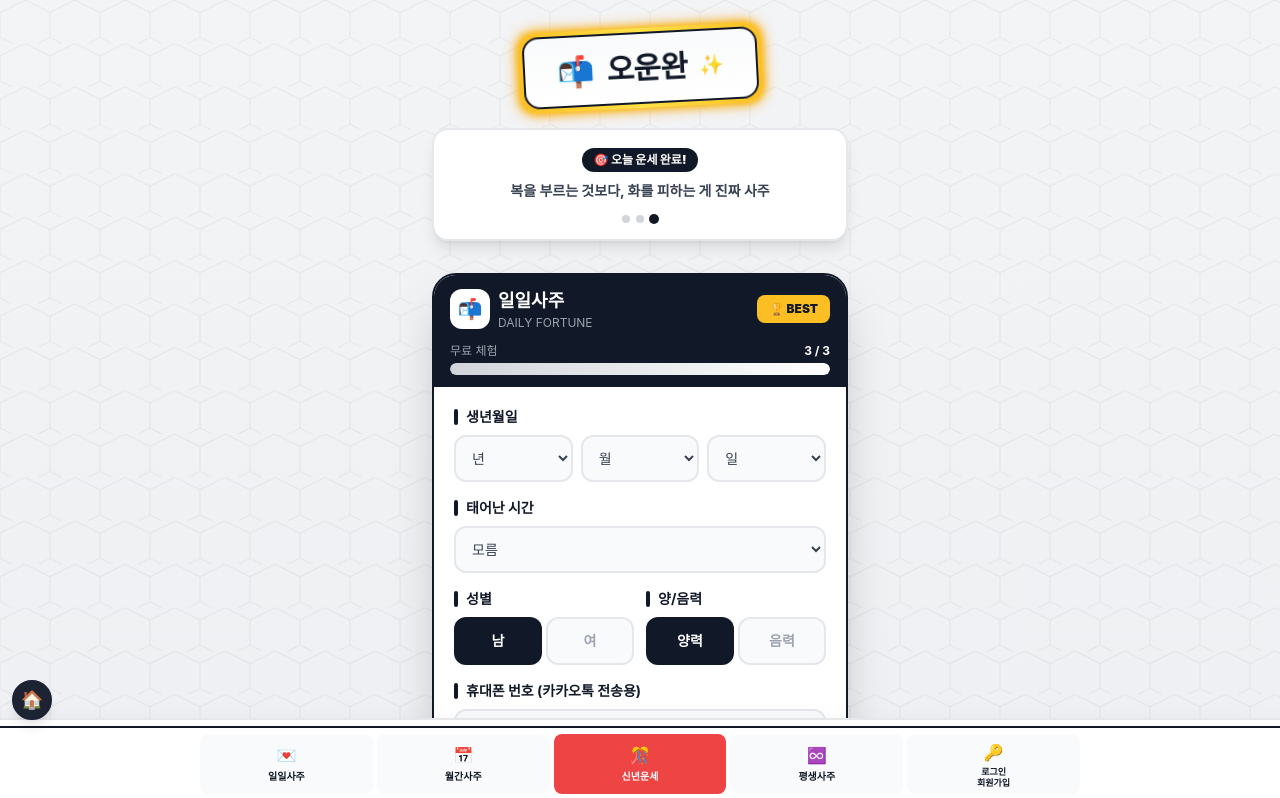
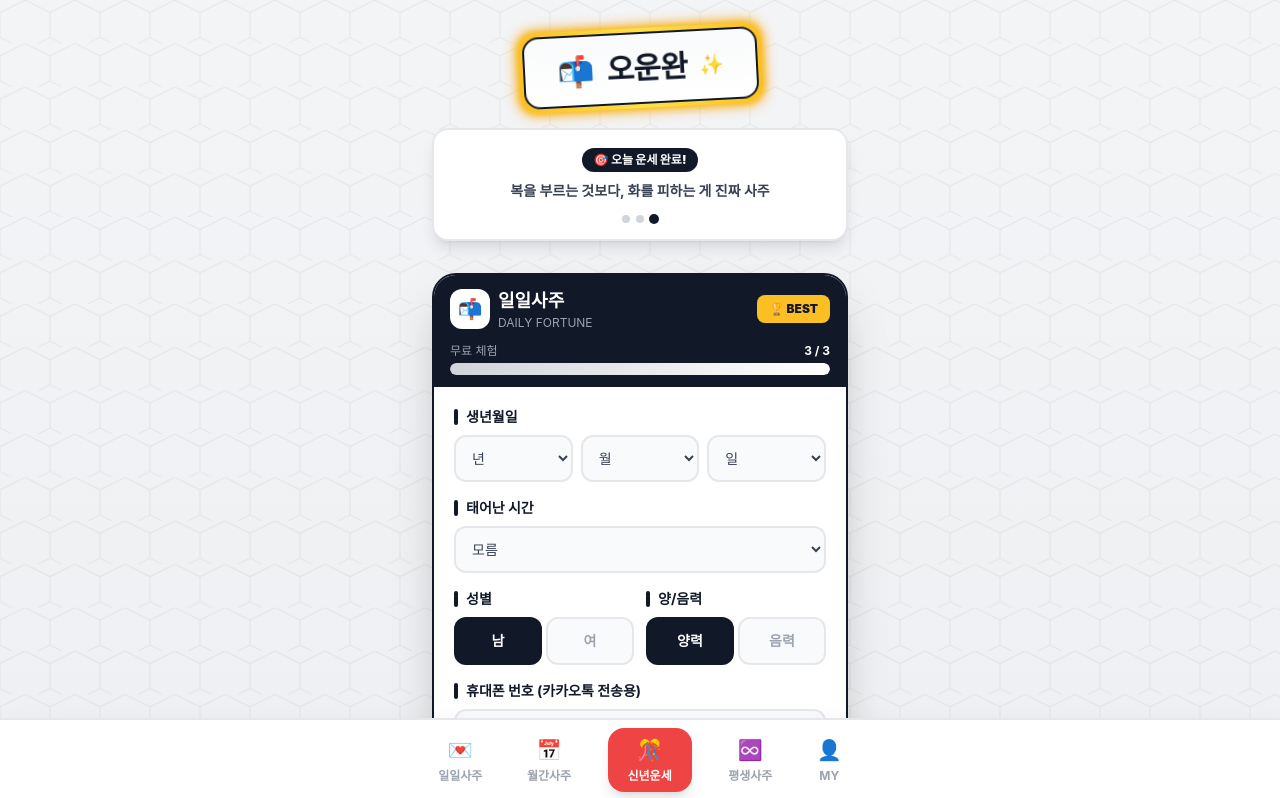
Before and after one commit to owuwan/ownwan-frontend, a React (Create React App) app: page / in a window 1280 px wide. Shown: the top 798 px of the page. Built offline with nearby package versions, Linux system fonts and the light colour scheme.

Commit message:
중복 BottomNav 제거

```diff
--- a/src/App.js
+++ b/src/App.js
@@ -23,7 +23,7 @@ import NewYearResultPage from './components/NewYearResultPage';
 function App() {
   return (
     <Router>
-      <div className="App" style={{ paddingBottom: '60px' }}>
+      <div className="App">
         <Routes>
           <Route path="/" element={<MainPage />} />
           <Route path="/result" element={<ResultPage />} />
@@ -44,7 +44,6 @@ function App() {
           <Route path="/newyear" element={<NewYearPage />} />
           <Route path="/newyear-result" element={<NewYearResultPage />} />
         </Routes>
-        <BottomNav />
       </div>
     </Router>
   );
```
